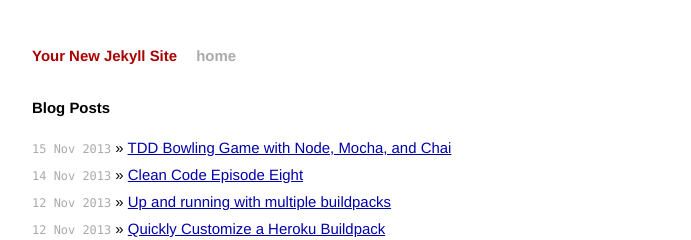
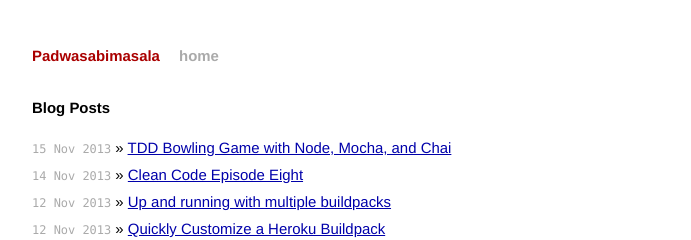
Before and after one commit to padwasabimasala/padwasabimasala.github.io, a Jekyll site: the page built from index.html, in a window 1280 px wide. Shown: the top 240 px of the page, without its empty margins (294-985 px from the left). Built offline with Jekyll 4.4.1, drawn with Linux system fonts in a browser that asks for light colours; Markdown is read by kramdown in place of the engine named in the settings.

Commit message:
site title

```diff
--- a/_config.yml
+++ b/_config.yml
@@ -1,4 +1,4 @@
-name: Your New Jekyll Site
+name: Padwasabimasala
 markdown: redcarpet
 safe: true
 lsi: false
```
